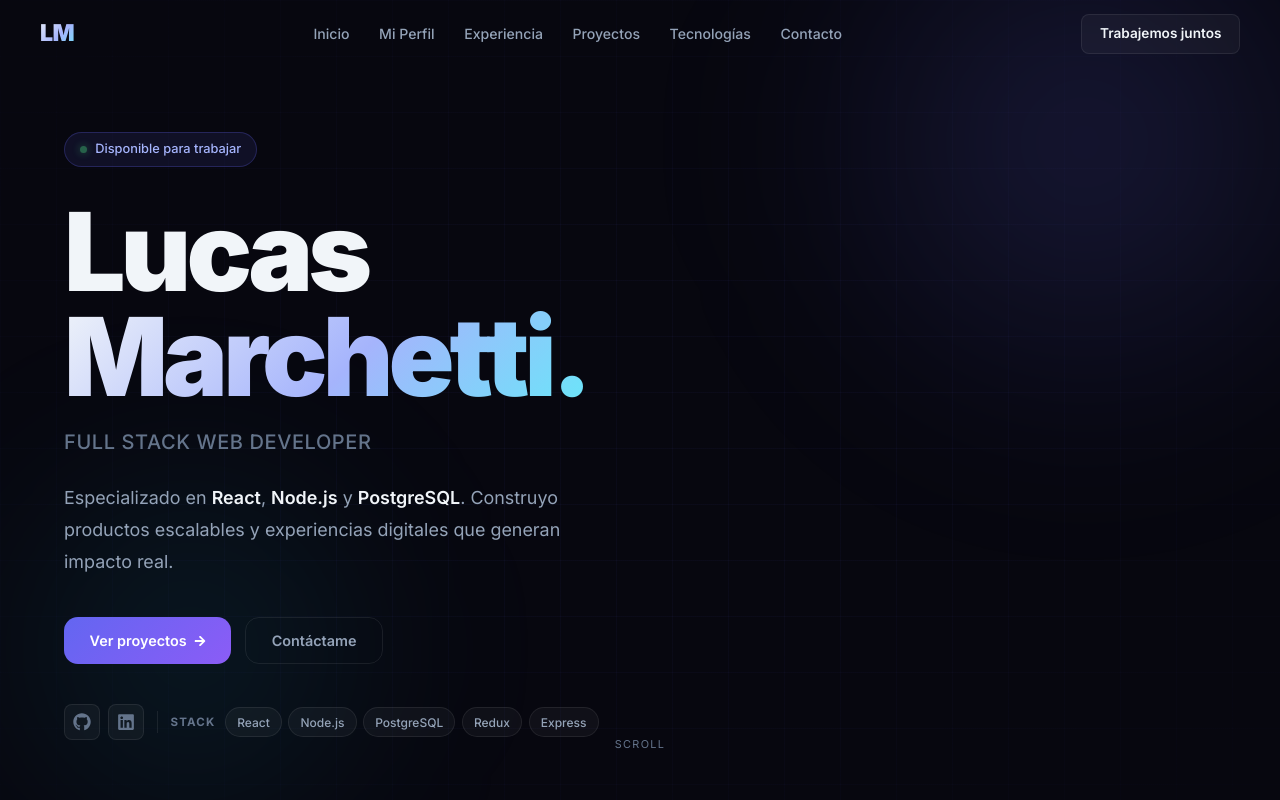
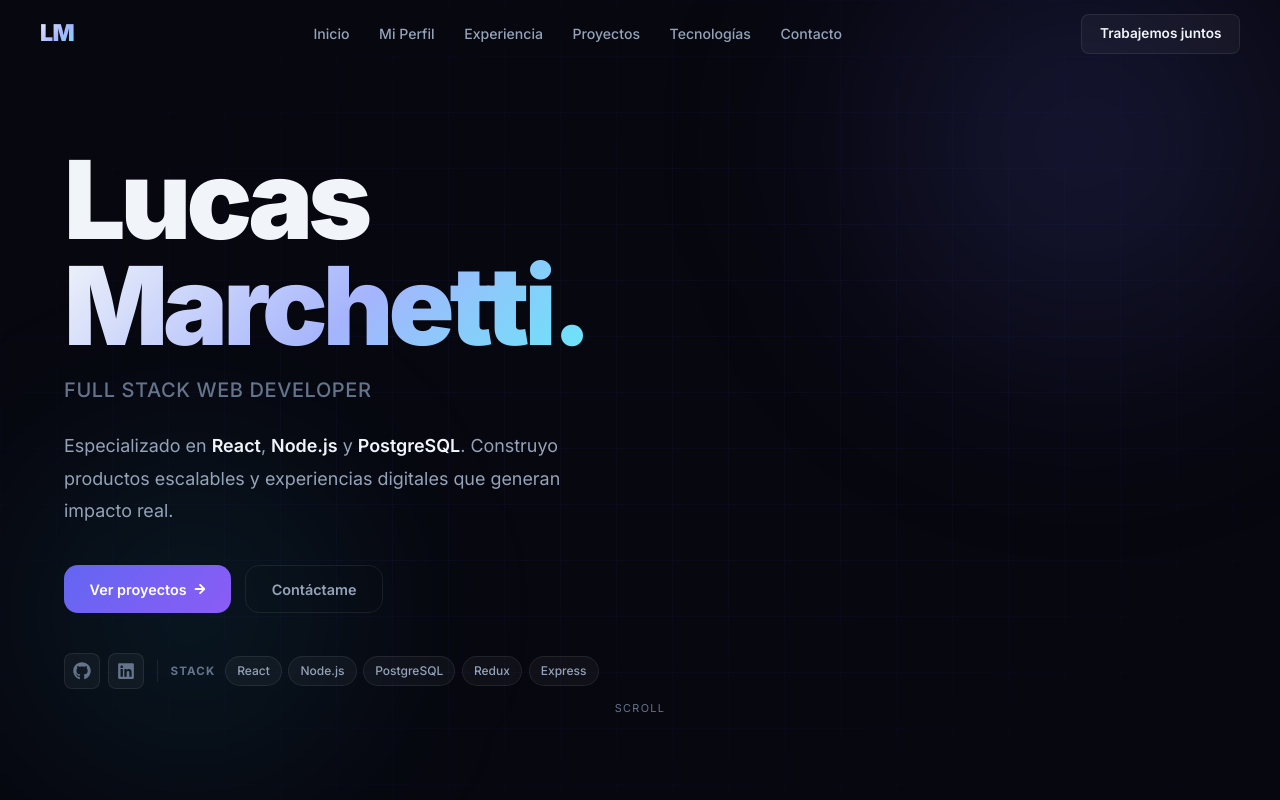
Before and after one commit to LucasMarchetti/Portfolio, a React (Create React App) app: page / in a window 1280 px wide. Shown: the top 800 px of the page. Built offline with nearby package versions, Linux system fonts and the light colour scheme.

Commit message:
change - work status

```diff
--- a/src/components/Hero.js
+++ b/src/components/Hero.js
@@ -11,13 +11,14 @@ export default function Hero() {
       <div className="hero-grid" aria-hidden="true" />
 
       <div className="hero-inner">
-        <div className="hero-badge">
+        {/* <div className="hero-badge">
           <span className="badge-dot" aria-hidden="true" />
           Disponible para trabajar
-        </div>
+        </div> */}
 
         <h1 className="hero-title">
-          Lucas<br />
+          Lucas
+          <br />
           <span className="hero-gradient">Marchetti.</span>
         </h1>
 
@@ -25,8 +26,8 @@ export default function Hero() {
 
         <p className="hero-desc">
           Especializado en <strong>React</strong>, <strong>Node.js</strong> y{" "}
-          <strong>PostgreSQL</strong>. Construyo productos escalables
-          y experiencias digitales que generan impacto real.
+          <strong>PostgreSQL</strong>. Construyo productos escalables y
+          experiencias digitales que generan impacto real.
         </p>
 
         <div className="hero-actions">
@@ -61,13 +62,19 @@ export default function Hero() {
           <div className="hero-stack">
             <span className="stack-label">Stack</span>
             {stack.map((t) => (
-              <span key={t} className="stack-pill">{t}</span>
+              <span key={t} className="stack-pill">
+                {t}
+              </span>
             ))}
           </div>
         </div>
       </div>
 
-      <a href="#about" className="hero-scroll" aria-label="Ir a la siguiente sección">
+      <a
+        href="#about"
+        className="hero-scroll"
+        aria-label="Ir a la siguiente sección"
+      >
         <span className="hero-scroll-text">Scroll</span>
         <span className="hero-scroll-line" aria-hidden="true" />
       </a>
```
